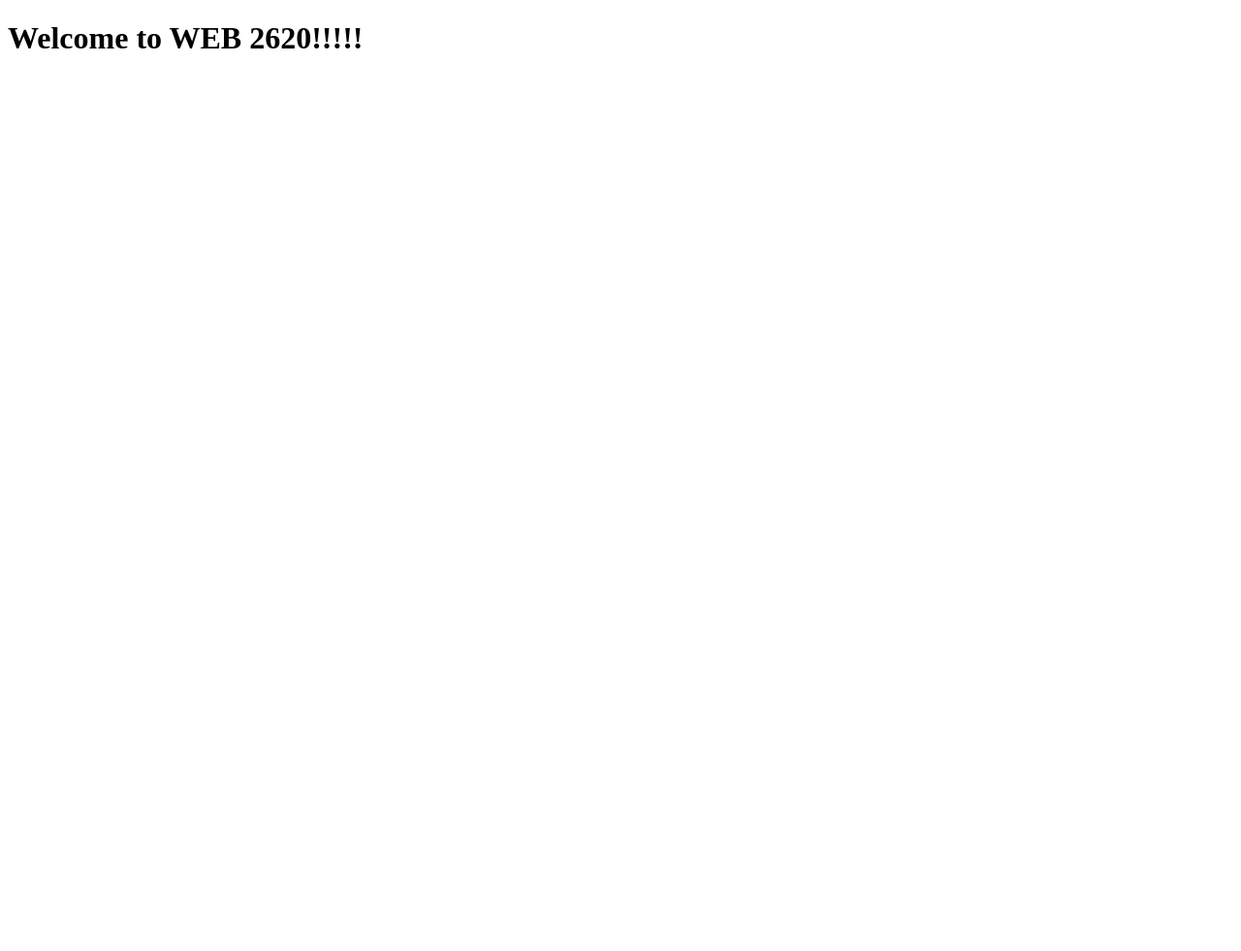
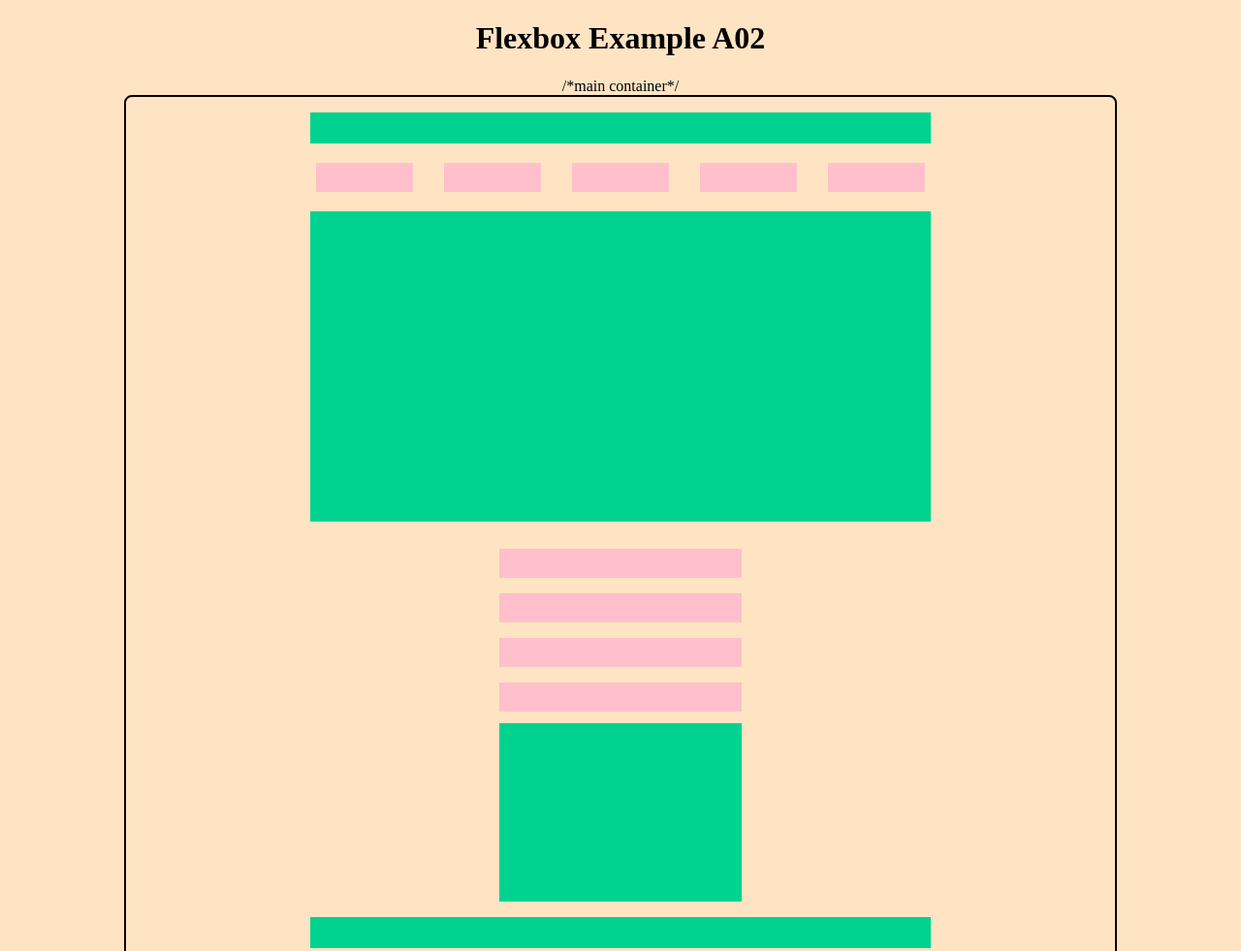
Before and after one commit to WSU-SoC-WEB2620-CU/web2620-assignment-2-Alchemystic23, a website built with Vite: page src/index.html in a window 1280 px wide. Shown: the top 981 px of the page at 97% size. Before the commit the page ends 800 px from the top, so only its background shows below. Built offline with nearby package versions, Linux system fonts and the light colour scheme.

Commit message:
work in progress

```diff
--- a/src/index.html
+++ b/src/index.html
@@ -9,8 +9,57 @@
 </head>
 
 <body>
-  <!--  Your HTML goes here-->
-  <h1>Welcome to WEB 2620!!!!!</h1>
+<h1>Flexbox Example A02</h1>
+
+/*main container*/
+<main class="gallery">
+
+
+   <div class="head"></div>
+
+   <div class="top">
+        <div class="bar"></div>
+        <div class="bar"></div>
+        <div class="bar"></div>
+        <div class="bar"></div>
+        <div class="bar"></div>
+   </div>
+
+   <div class="middle">
+        <div class="bluebox1"></div>
+   </div>
+
+   <div class="bottom">
+
+      <div class="col1">
+        <div class="newcol1">
+          <div class="block"></div>
+          <div class="block"></div>
+        </div>
+
+        <div class="newcol2"></div>
+          <div class="block"></div>
+          <div class="block"></div>
+        </div>
+      </div>
+
+      <div class="col2">
+        <div class="bluebox2"></div>
+    </div>
+
+
+
+
+
+  <div class="foot"></div>
+
+
+</main>
+
+
+
+
+
 <script type="module" src="./javascripts/main.js"></script>
 </body>
 </html>
--- a/src/stylesheets/main.scss
+++ b/src/stylesheets/main.scss
@@ -1 +1,121 @@
-// Your styles go here
+
+html{
+    font-size: 16px;
+}
+body{
+    width: 80%;
+    margin: 0 auto 1rem;
+    text-align: center;
+    background-color: rgb(255, 228, 196);
+}
+
+.gallery{
+    display: flex;
+    border: 2px solid black;
+    padding: 0rem;
+    border-radius: .5rem;
+    flex-flow: column nowrap;
+    align-items: center;
+}
+
+.top{
+    display: flex;
+    flex-flow: column nowrap;
+}
+
+.top > .bar {
+    background-color: pink;
+    height: 30px;
+    width: 40rem;
+    margin: .25rem 1rem .25rem 1rem;
+
+}
+
+.middle{
+    display: flex;
+}
+
+.bottom{
+    display: flex;
+    flex-flow: column nowrap;
+}
+
+.head{
+    background-color: rgb(0, 210, 144) ;
+    margin: 1rem 2rem 1rem 2rem;
+    width: 40rem;
+    height: 2rem;
+}
+
+.foot{
+    background-color: rgb(0, 210, 144);
+    margin: 1rem 2rem 1rem 2rem;
+    width: 40rem;
+    height: 2rem;
+}
+
+
+
+.block{
+    background-color: pink;
+    width: 250px;
+    height: 30px;
+    margin: .5rem 0;
+}
+
+.bluebox1{
+    width: 40rem;
+    height: 20rem;
+    background-color: rgb(0, 210, 144);
+    margin: 1rem;
+}
+
+
+
+.bluebox2{
+    width: 250px;
+    height: 184px;
+    background-color: rgb(0, 210, 144);
+}
+
+
+.col1{
+    display: flex;
+    flex-flow: column nowrap;
+    margin: .25rem;
+}
+
+/*.col2{
+    margin: .25rem;
+}*/
+
+.newcol1{
+    display: flex;
+    flex-flow: column nowrap;
+}
+
+.newcol2{
+    display: flex;
+    flex-flow: column nowrap;
+}
+
+
+
+@media all and (min-width: 800px){
+    .top{
+        flex-direction: row;
+    }
+    .top > .bar{
+        height: 30px;
+        width: 100px;
+    }
+
+    /*.newcol1, .newcol2{
+        flex-direction: row;
+
+    }*/
+}
+
+@media (min-width: 800px){
+
+}
```
Also changed, not shown: src/images/blue.jpg (added), src/images/red.png (added).
